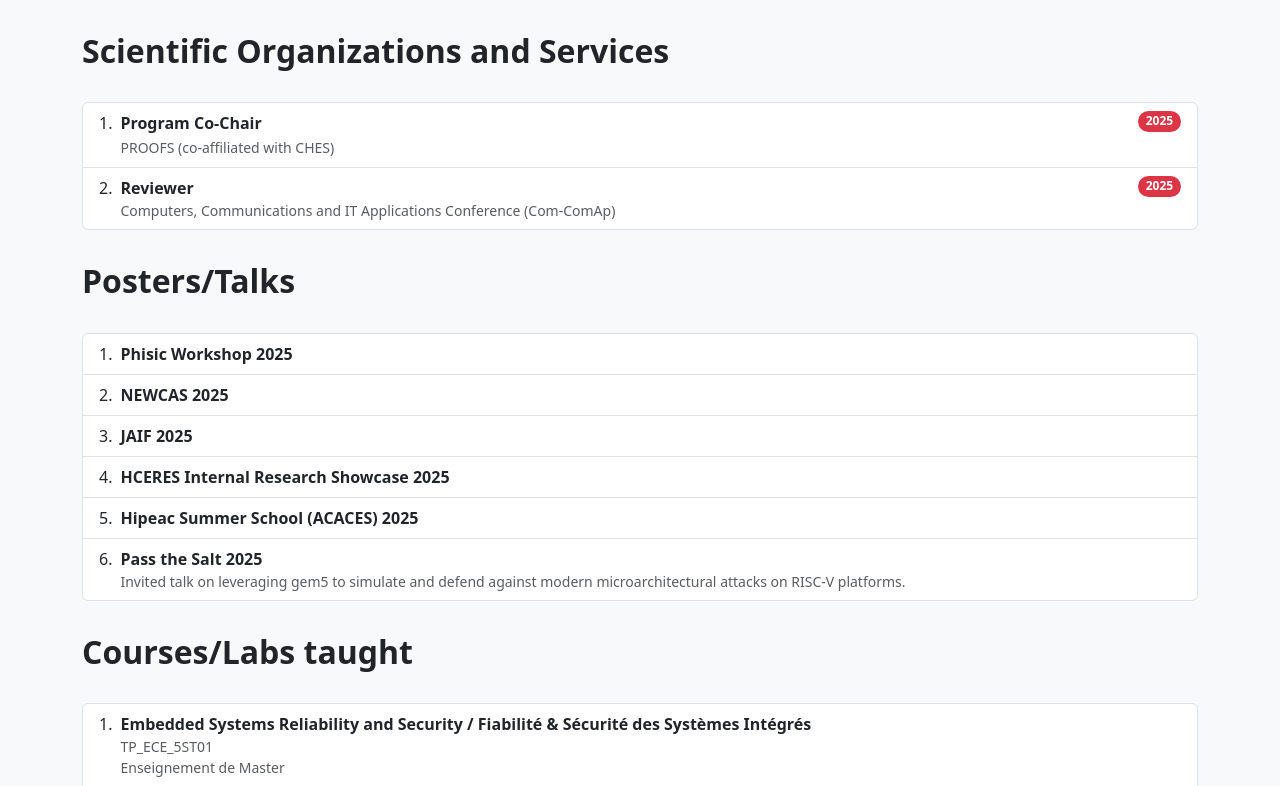
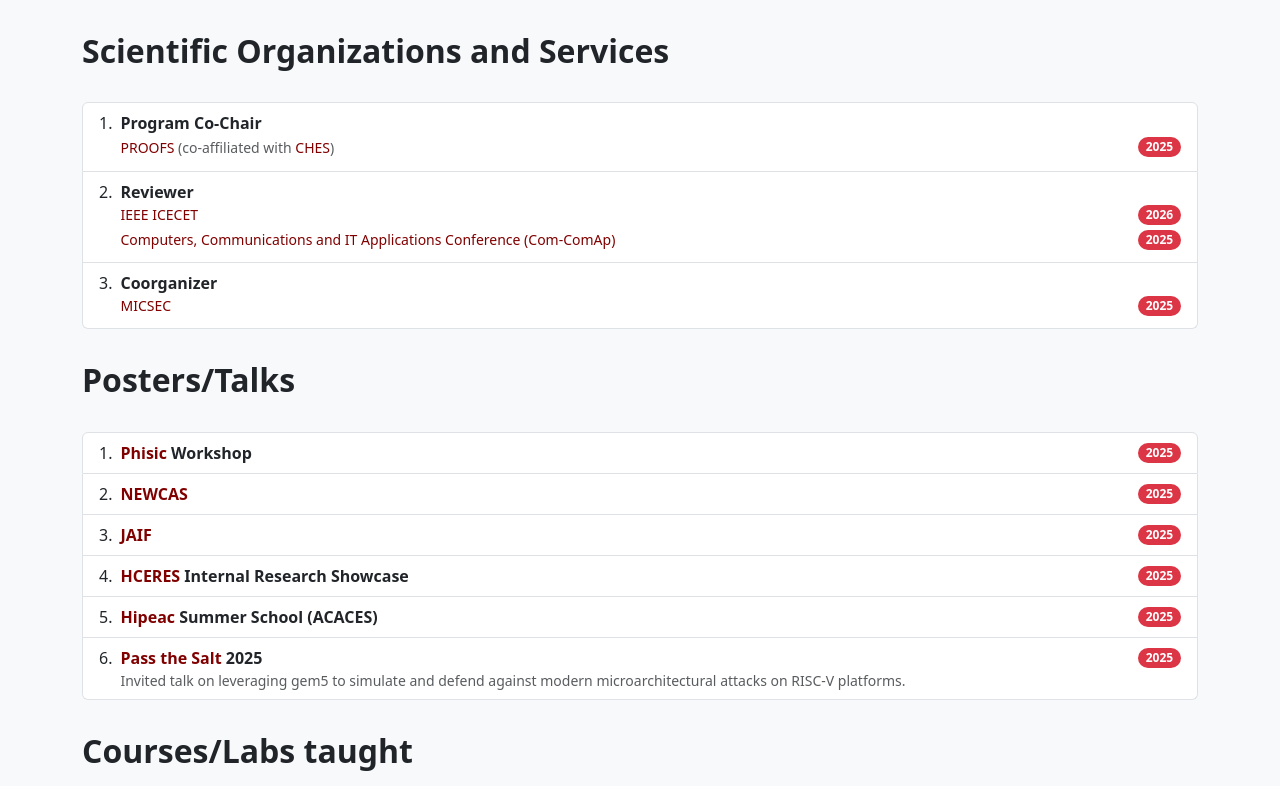
Before and after one commit to mahreenkhan-mk/website, a plain HTML site: page index.html in a window 1280 px wide. Shown: the part 2463-3249 px from the top of the page. Drawn offline with nearby package versions, Linux system fonts and the light colour scheme.

Commit message:
Update index.html

```diff
--- a/index.html
+++ b/index.html
@@ -199,7 +199,7 @@
                 <a class="btn btn-sm btn-outline-primary" target="_blank" href="https://telecom-paris.hal.science/hal-05097215v1/document"><i class="bi bi-file-earmark-pdf me-1"></i>PDF</a>
             </div>
             </div>
-            <span class="badge text-bg-danger rounded-pill">2025</span>
+            <span class="badge text-bg-danger rounded-pill py-1">2025</span>
         </li>
         <li class="list-group-item d-flex justify-content-between align-items-start">
             <div class="ms-2 me-auto">
@@ -209,7 +209,7 @@
                 <a class="btn btn-sm btn-outline-primary" target="_blank" href="https://telecom-paris.hal.science/hal-05097207v1/document"><i class="bi bi-file-earmark-pdf me-1"></i>PDF</a>
             </div>
             </div>
-            <span class="badge text-bg-danger rounded-pill">2025</span>
+            <span class="badge text-bg-danger rounded-pill py-1">2025</span>
         </li>
         <li class="list-group-item d-flex justify-content-between align-items-start">
             <div class="ms-2 me-auto">
@@ -219,7 +219,7 @@
                 <a class="btn btn-sm btn-outline-primary" target="_blank" href="https://ieeexplore.ieee.org/stamp/stamp.jsp?tp=&arnumber=11117044"><i class="bi bi-file-earmark-pdf me-1"></i>PDF</a>
             </div>
             </div>
-            <span class="badge text-bg-danger rounded-pill">2025</span>
+            <span class="badge text-bg-danger rounded-pill py-1">2025</span>
         </li>
         <li class="list-group-item d-flex justify-content-between align-items-start">
             <div class="ms-2 me-auto">
@@ -229,7 +229,7 @@
                 <a class="btn btn-sm btn-outline-primary" target="_blank" href="https://telecom-paris.hal.science/hal-05097250v1/file/SAMOS__Designing_Custom_Hardware_Performance_Counters_in_gem5_for_RISC_V%20%283%29.pdf"><i class="bi bi-file-earmark-pdf me-1"></i>PDF</a>
             </div>
             </div>
-            <span class="badge text-bg-danger rounded-pill">2025</span>
+            <span class="badge text-bg-danger rounded-pill py-1">2025</span>
         </li>
         <li class="list-group-item d-flex justify-content-between align-items-start">
             <div class="ms-2 me-auto">
@@ -239,7 +239,7 @@
                 <a class="btn btn-sm btn-outline-primary" target="_blank" href="https://ieeexplore.ieee.org/stamp/stamp.jsp?tp=&arnumber=11130017"><i class="bi bi-file-earmark-pdf me-1"></i>PDF</a>
             </div>
             </div>
-            <span class="badge text-bg-danger rounded-pill">2025</span>
+            <span class="badge text-bg-danger rounded-pill py-1">2025</span>
         </li>
         <li class="list-group-item d-flex justify-content-between align-items-start">
             <div class="ms-2 me-auto">
@@ -249,7 +249,7 @@
                 <a class="btn btn-sm btn-outline-primary" target="_blank" href="https://telecom-paris.hal.science/hal-05176064v1/document"><i class="bi bi-file-earmark-pdf me-1"></i>PDF</a>
             </div>
             </div>
-            <span class="badge text-bg-danger rounded-pill">2025</span>
+            <span class="badge text-bg-danger rounded-pill py-1">2025</span>
         </li>
         <li class="list-group-item d-flex justify-content-between align-items-start">
             <div class="ms-2 me-auto">
@@ -259,7 +259,7 @@
                 <a class="btn btn-sm btn-outline-primary" target="_blank" href="https://telecom-paris.hal.science/hal-05114092v1/document"><i class="bi bi-file-earmark-pdf me-1"></i>PDF</a>
             </div>
             </div>
-            <span class="badge text-bg-danger rounded-pill">2025</span>
+            <span class="badge text-bg-danger rounded-pill py-1">2025</span>
         </li>
       </ol>
     </div>
@@ -275,22 +275,45 @@
     </div>
     <ol class="list-group list-group-numbered">
       <li class="list-group-item d-flex justify-content-between align-items-start">
-        <div class="ms-2 me-auto">
+        <div class="ms-2 me-auto w-100">
           <div class="fw-semibold"></div>
           <div class="fw-semibold">Program Co-Chair</div>
-          <span class="small text-muted">
-            <a style="text-decoration: none; color: inherit;" target="_blank" href="https://www.proofs-workshop.org/2025/committees.html">PROOFS</a> (co-affiliated with <a style="text-decoration: none; color: inherit;" target="_blank" href="https://ches.iacr.org/">CHES</a>)
-          </span>
-        </div>
-        <span class="badge text-bg-danger rounded-pill">2025</span>
+          <div class="d-flex justify-content-between align-items-center mb-1">
+            <div class="">
+              <span class="small text-muted">
+                <a id="list-item" style="text-decoration: none; color: maroon;" target="_blank" href="https://www.proofs-workshop.org/2025/committees.html">PROOFS</a> (co-affiliated with <a style="text-decoration: none; color: maroon;" target="_blank" href="https://ches.iacr.org/">CHES</a>)
+              </span>
+            </div>
+            <span class="badge text-bg-danger rounded-pill py-1">2025</span>
+          </div>
       </li>
       <li class="list-group-item d-flex justify-content-between align-items-start">
-        <div class="ms-2 me-auto">
+        <div class="ms-2 me-auto w-100">
           <div class="fw-semibold"></div>
           <div class="fw-semibold">Reviewer</div>
-          <div class="small text-muted"><a class="nav-link" target="_blank" href="https://comcomap.net/2025/">Computers, Communications and IT Applications Conference (Com-ComAp)</a></div>
-        </div>
-        <span class="badge text-bg-danger rounded-pill">2025</span>
+          <div class="d-flex justify-content-between align-items-center mb-1">
+            <div class="small text-muted">
+              <a class="nav-link"  id="list-item" style="color: maroon;" target="_blank" href="https://www.icecet.com/">IEEE ICECET</a>
+            </div>
+            <span class="badge text-bg-danger rounded-pill py-1 small">2026</span>
+          </div>
+          <div class="d-flex justify-content-between align-items-center mb-1">
+            <div class="small text-muted">
+              <a class="nav-link" id="list-item" style="color: maroon;" target="_blank" href="https://comcomap.net/2025/">Computers, Communications and IT Applications Conference (Com-ComAp)</a>
+            </div>
+            <span class="badge text-bg-danger rounded-pill py-1 small">2025</span>
+          </div>
+      </li>
+      <li class="list-group-item d-flex justify-content-between align-items-start">
+        <div class="ms-2 me-auto w-100">
+          <div class="fw-semibold"></div>
+          <div class="fw-semibold">Coorganizer</div>
+          <div class="d-flex justify-content-between align-items-center mb-1">
+            <div class="small text-muted">
+              <a class="nav-link" id="list-item" style="color: maroon;" target="_blank" href="https://micsec.wp.imt.fr/">MICSEC</a>
+            </div>
+            <span class="badge text-bg-danger rounded-pill py-1 small">2025</span>
+          </div>
       </li>
     </ol>
   </div>
@@ -306,33 +329,63 @@
       </div>
     <ol class="list-group list-group-numbered">
       <li class="list-group-item d-flex justify-content-between align-items-start">
-        <div class="ms-2 me-auto">
-          <div class="fw-semibold"><a class="nav-link" target="_blank" href="https://phisic.fr/2025/">Phisic Workshop 2025</a></div>
+        <div class="ms-2 me-auto w-100">
+          <div class="d-flex justify-content-between align-items-center">
+            <div class="fw-semibold">
+              <a class="nav-link" style="color: maroon; display: inline" target="_blank" href="https://phisic.fr/2025/">Phisic</a> Workshop
+            </div>
+            <span class="badge text-bg-danger rounded-pill py-1">2025</span>
+          </div>
         </div>
       </li>
       <li class="list-group-item d-flex justify-content-between align-items-start">
-        <div class="ms-2 me-auto">
-          <div class="fw-semibold"><a class="nav-link" target="_blank" href="https://www.newcas2025.com/">NEWCAS 2025</a></div>
+        <div class="ms-2 me-auto w-100">
+          <div class="d-flex justify-content-between align-items-center">
+            <div class="fw-semibold">
+              <a class="nav-link" style="color: maroon; display: inline" target="_blank" href="https://www.newcas2025.com/">NEWCAS</a>
+            </div>
+            <span class="badge text-bg-danger rounded-pill py-1">2025</span>
+          </div>
         </div>
       </li>
       <li class="list-group-item d-flex justify-content-between align-items-start">
-        <div class="ms-2 me-auto">
-          <div class="fw-semibold"><a class="nav-link" target="_blank" href="https://jaif.io/2025/">JAIF 2025</a></div>
+        <div class="ms-2 me-auto w-100">
+          <div class="d-flex justify-content-between align-items-center">
+            <div class="fw-semibold">
+              <a class="nav-link" style="color: maroon; display: inline" target="_blank" href="https://jaif.io/2025/">JAIF</a>
+            </div>
+            <span class="badge text-bg-danger rounded-pill py-1">2025</span>
+          </div>
         </div>
       </li>
       <li class="list-group-item d-flex justify-content-between align-items-start">
-        <div class="ms-2 me-auto">
-          <div class="fw-semibold"><a class="nav-link" target="_blank" href="https://www.hceres.fr/en">HCERES Internal Research Showcase 2025</a></div>
+        <div class="ms-2 me-auto w-100">
+          <div class="d-flex justify-content-between align-items-center">
+            <div class="fw-semibold">
+              <a class="nav-link" style="color: maroon; display: inline" target="_blank" href="https://www.hceres.fr/en">HCERES</a> Internal Research Showcase
+            </div>
+            <span class="badge text-bg-danger rounded-pill py-1">2025</span>
+          </div>
         </div>
       </li>
       <li class="list-group-item d-flex justify-content-between align-items-start">
-        <div class="ms-2 me-auto">
-          <div class="fw-semibold"><a class="nav-link" target="_blank" href="https://www.hipeac.net/#/">Hipeac Summer School (ACACES) 2025</a></div>
+        <div class="ms-2 me-auto w-100">
+          <div class="d-flex justify-content-between align-items-center">
+            <div class="fw-semibold">
+              <a class="nav-link" style="color: maroon; display: inline" target="_blank" href="https://www.hipeac.net/#/">Hipeac</a> Summer School (ACACES)
+            </div>
+            <span class="badge text-bg-danger rounded-pill py-1">2025</span>
+          </div>
         </div>
       </li>
         <li class="list-group-item d-flex justify-content-between align-items-start">
-        <div class="ms-2 me-auto">
-          <div class="fw-semibold"><a class="nav-link" target="_blank" href="https://2025.pass-the-salt.org/">Pass the Salt 2025</a></div>
+        <div class="ms-2 me-auto w-100">
+          <div class="d-flex justify-content-between align-items-center">
+            <div class="fw-semibold">
+              <a class="nav-link" style="color: maroon; display: inline" target="_blank" href="https://2025.pass-the-salt.org/">Pass the Salt</a> 2025
+            </div>
+            <span class="badge text-bg-danger rounded-pill py-1">2025</span>
+          </div>
           <div class="small text-muted">Invited talk on leveraging gem5 to simulate and defend against modern microarchitectural attacks on RISC-V platforms.</div>
         </div>
       </li>
@@ -385,7 +438,7 @@
           <div class="ms-2 me-auto">
             <h2 class="fw-bold" id="Curriculum">Curriculum vitae</h2>
               <p class="lead mt-3" style="text-align: justify;">
-                Download my <a style="color: inherit;" target="blank" href="assets/CV_Mahreen_KHAN.pdf"><i></i>CV.</a>
+                Download my <a style="color: maroon;" target="blank" href="assets/CV_Mahreen_KHAN.pdf"><i></i>CV.</a>
               </p>
           </div>
         </div>
```
